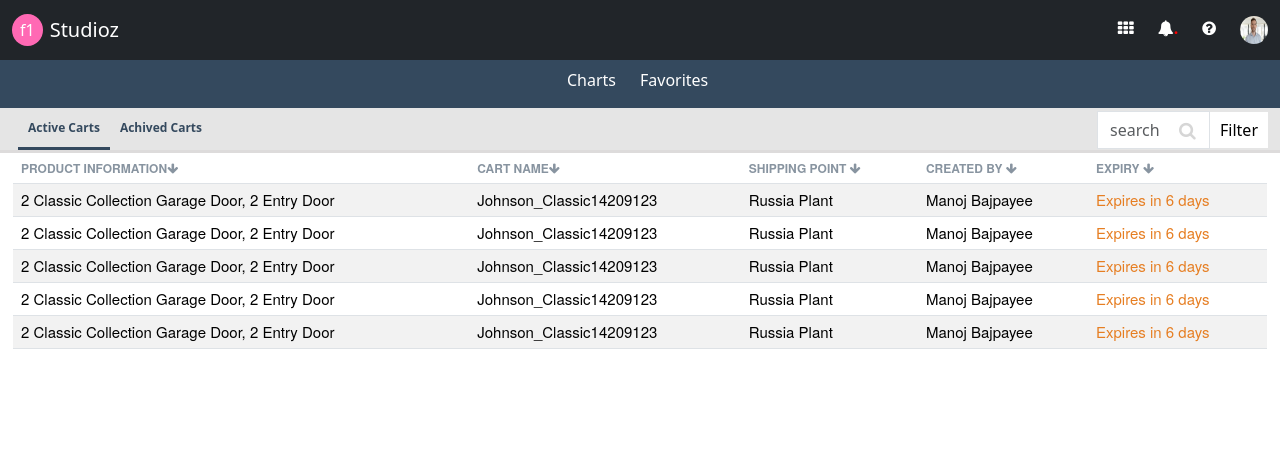
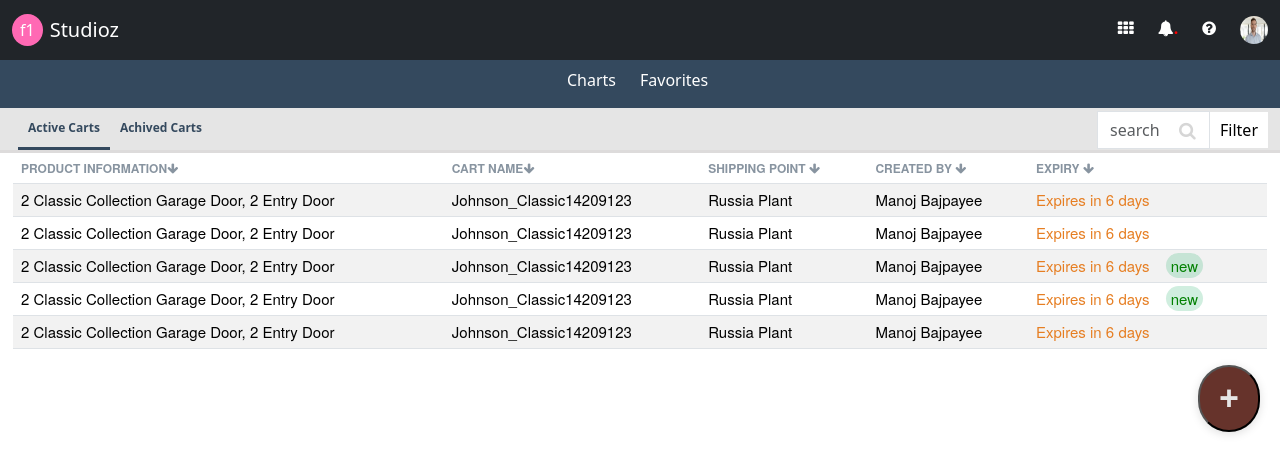
Before and after one commit to prvnje19/UIDesign, an Angular app: page /table in a window 1280 px wide. Shown: the top 474 px of the page. Built offline with nearby package versions, Linux system fonts and the light colour scheme.

Commit message:
new-changes

```diff
--- a/src/app/pages/table/table.component.css
+++ b/src/app/pages/table/table.component.css
@@ -121,3 +121,26 @@ line-height: 16px;
 .col-color{
     color: #E67E22;
 }
+.new{
+	background: rgba(23, 168, 95, 0.2);
+border-radius: 50px;
+padding: 2px 5px;
+color: green;
+margin-left: 12px;
+
+}
+.addBtn{
+	display: flex;
+	flex-direction: row;
+	justify-content: end;
+	margin-right: 20px;
+}
+.add{
+    padding: 5px 19px;
+    background: #66332B;
+    color: #E5E5E5;
+    font-weight: bold;
+    border-radius: 45px;
+    font-size: 35px;
+    box-shadow: 0px 2px 10px rgb(0 0 0 / 13%);
+}
--- a/src/app/pages/table/table.component.html
+++ b/src/app/pages/table/table.component.html
@@ -68,14 +68,15 @@
             <td class="tdata">Johnson_Classic14209123</td>
             <td class="tdata">Russia Plant</td>
             <td class="tdata">Manoj Bajpayee</td>
-            <td class="col-color tdata">Expires in 6 days</td>
+            <td class="col-color tdata">Expires in 6 days  <span class="new">new</span> </td>
           </tr>
           <tr class="t-row">
             <td class="tdata">2 Classic Collection Garage Door, 2 Entry Door</td>
             <td class="tdata">Johnson_Classic14209123</td>
             <td class="tdata">Russia Plant</td>
             <td class="tdata">Manoj Bajpayee</td>
-            <td class="col-color tdata">Expires in 6 days</td>
+            <td class="col-color tdata">Expires in 6 days  <span class="new">new</span> </td>
+
           </tr>
           <tr class="t-row">
             <td class="tdata">2 Classic Collection Garage Door, 2 Entry Door</td>
@@ -86,3 +87,6 @@
           </tr>
         </tbody>
     </table>
+<div class="addBtn">
+  <button class="add">+</button>
+</div>
```
